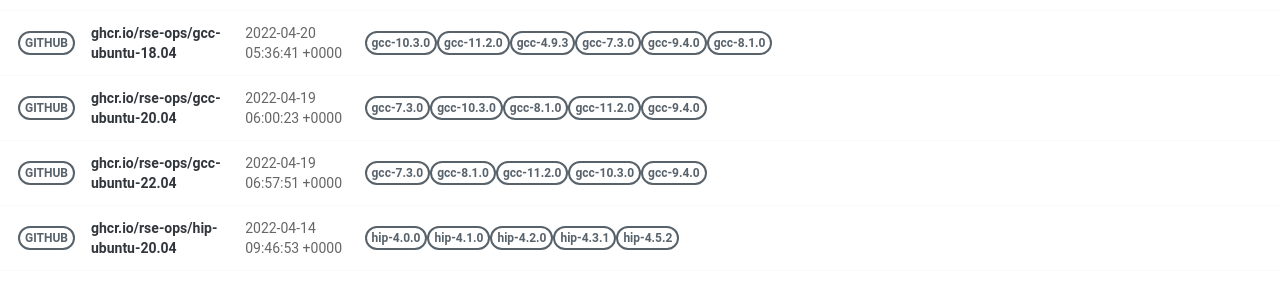
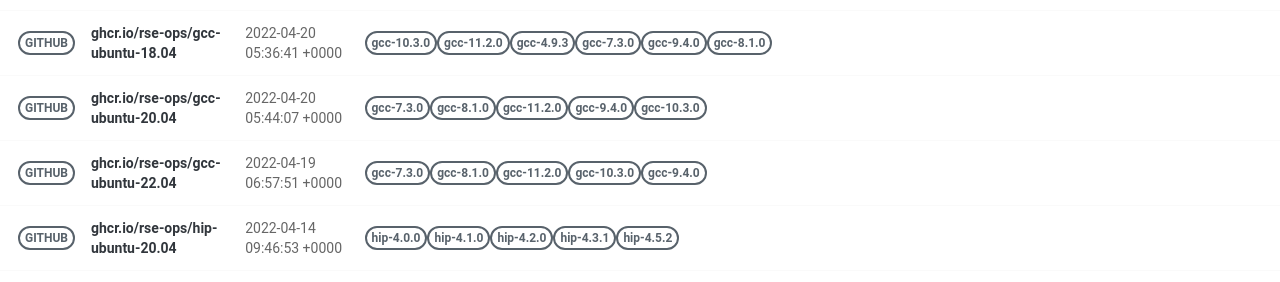
Before and after one commit to rse-ops/docker-images, a Jekyll site: the page built from pages/index.md, in a window 1280 px wide. Shown: the part 581-863 px from the top of the page. Built offline with Jekyll 4.4.1, drawn with Linux system fonts in a browser that asks for light colours; nearby versions of some CDN libraries.

Commit message:
Automated push to update library 2022-04-20

```diff
--- a/_library/ghcr.io-rse-ops-gcc-ubuntu-20.04.md
+++ b/_library/ghcr.io-rse-ops-gcc-ubuntu-20.04.md
@@ -1,7 +1,7 @@
 ---
 layout: container
 name: ghcr.io/rse-ops/gcc-ubuntu-20.04
-updated_at: 2022-04-19 06:00:23.190428
+updated_at: 2022-04-20 05:44:07.354789
 
 
 container_url: https://github.com/orgs/rse-ops/packages/container/package/gcc-ubuntu-20.04
```
Also changed, not shown: other parts of _library/ghcr.io-rse-ops-gcc-ubuntu-20.04.md (+3 -3 lines).
